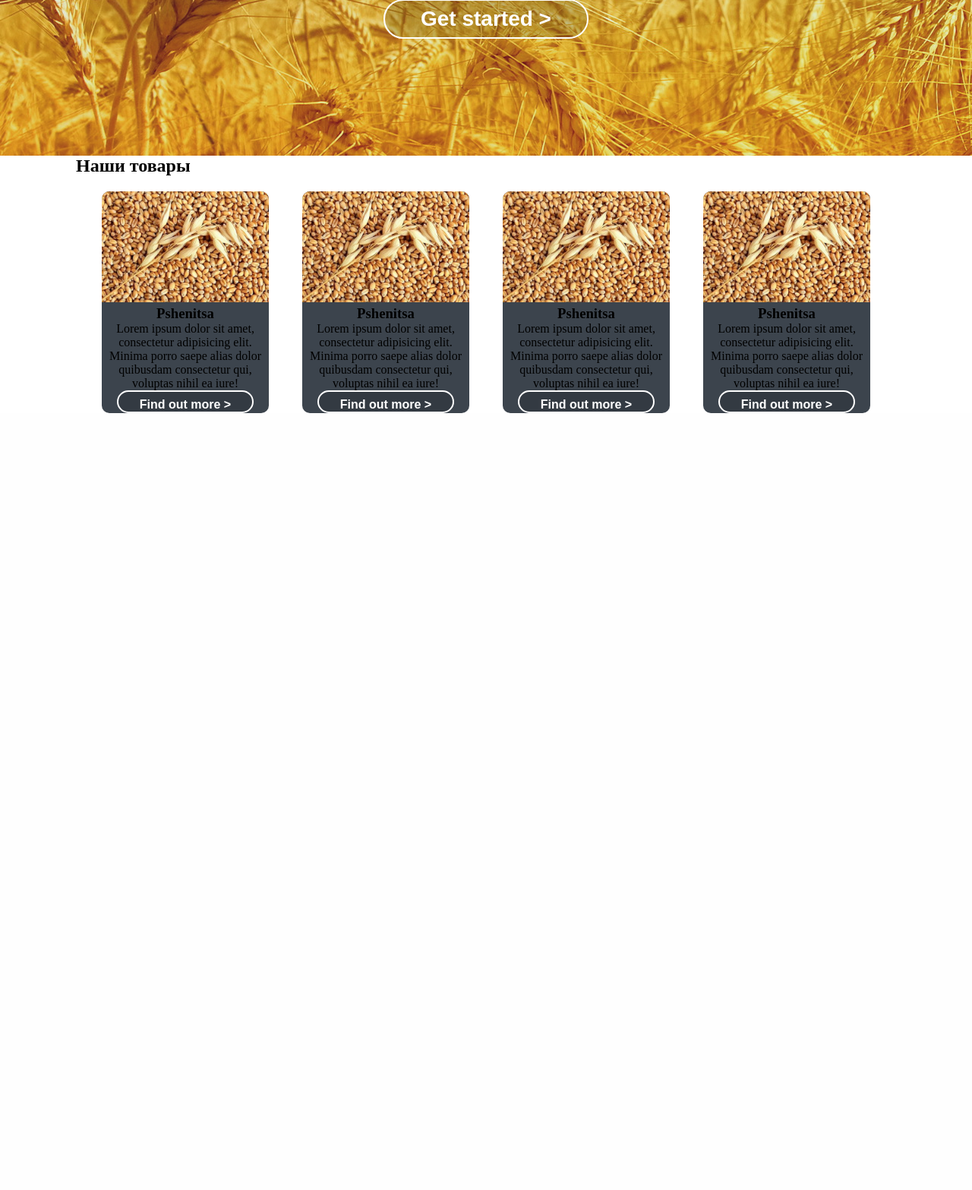
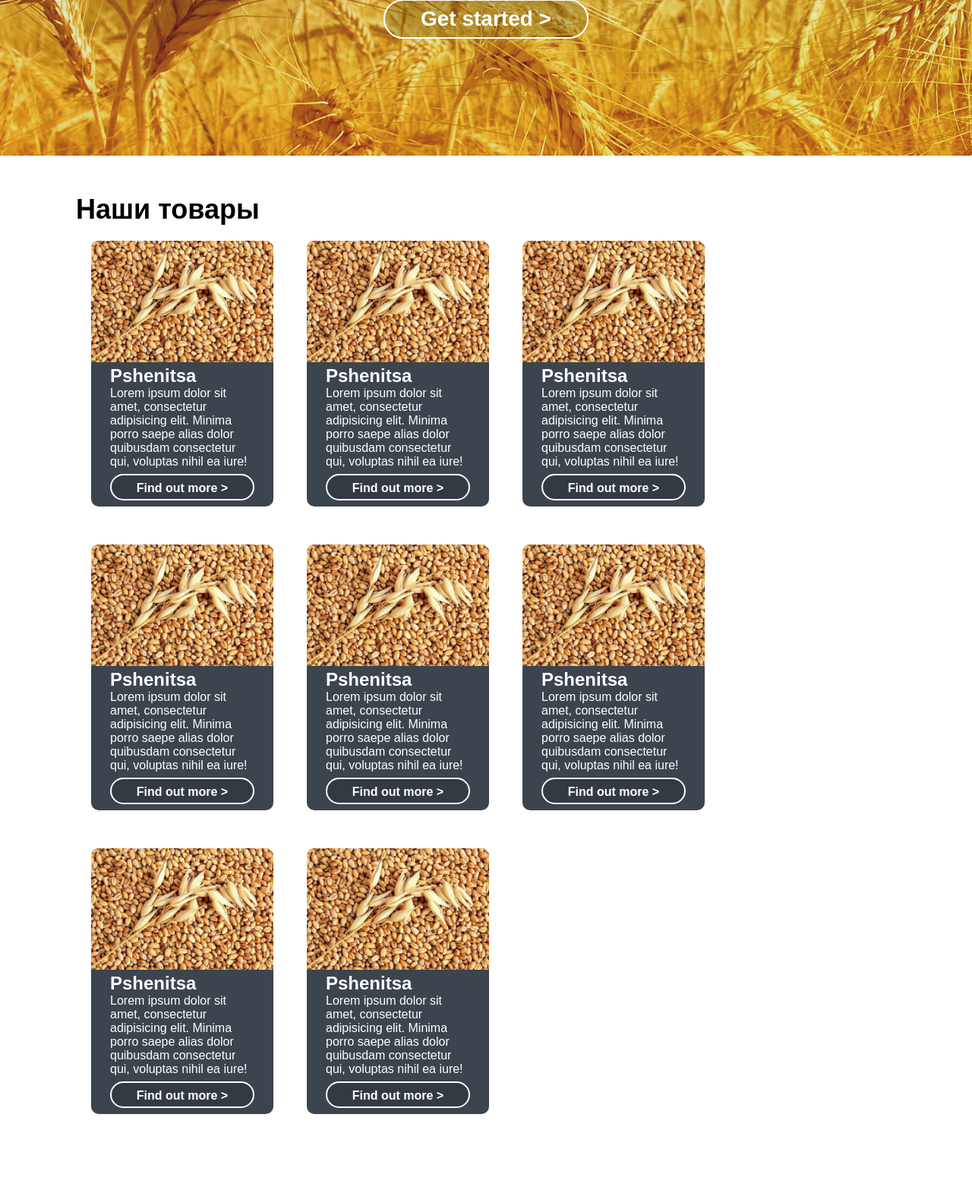
Before and after one commit to Supcchik/Klever, a PHP site: page / in a window 1280 px wide. Shown: the part 625-2192 px from the top of the page at 76% size. Before the commit the page ends 1169 px from the top, so only its background shows below. Run offline with PHP 8.4, Linux system fonts and the light colour scheme.

Commit message:
Items 90%

```diff
--- a/css/style.css
+++ b/css/style.css
@@ -128,24 +128,52 @@ nav {
     font-weight: bold;
     color: white; }
 
+.market {
+  margin-top: 50px;
+  padding-bottom: 50px; }
+  .market h2 {
+    font-family: sans-serif;
+    font-weight: bold;
+    font-size: 36px; }
+  .market p {
+    width: 190px; }
+
 .market_items {
-  text-align: center;
   padding-top: 20px; }
 
 .market_item {
   display: inline-block;
-  background-color: #3C444D;
-  width: 220px;
+  width: 240px;
   margin: 0 20px;
-  text-align: center;
-  border-radius: 10px; }
+  height: 350px;
+  padding-bottom: 50px; }
+  .market_item .color_market {
+    background-color: #3C444D;
+    width: 240px;
+    border-radius: 10px;
+    height: 350px; }
+  .market_item .item_name {
+    color: #ffffff;
+    font-size: 24px;
+    font-family: sans-serif;
+    margin-left: 25px; }
+  .market_item .item_caption {
+    color: #ffffff;
+    font-size: 16px;
+    font-family: sans-serif;
+    margin-left: 25px;
+    padding-bottom: 7px; }
   .market_item .ghost_button {
-    width: 180px;
-    height: 30px;
+    text-align: center;
+    width: 190px;
+    height: 35px;
     text-align: center; }
     .market_item .ghost_button a {
       font-size: 16px; }
 
+.button_holder {
+  text-align: center; }
+
 .market_item_icon {
-  width: 220px;
+  width: 240px;
   border-radius: 10px 10px 0 0; }
--- a/index.html
+++ b/index.html
@@ -30,8 +30,8 @@
 			<section class="main_content container">
 				<nav>
 				    <ul>
-				        <li><a href="#">Наши товары</a></li>
-				        <li><a href="#">Лучшие предложения</a></li>
+				        <li><a href="#market">Наши товары</a></li>
+				        <li><a href="#best_offer">Лучшие предложения</a></li>
 				        <li><a href="#">Преимущества</a></li>
 				        <li><a href="#">О нас</a></li>
 				        <li><a href="#">Гарантии</a></li>
@@ -52,40 +52,109 @@
 				<h2>Наши товары</h2>
 				<div class="market_items">
 					<div class="market_item">
-						<img src="img/98807728_w0_h0_pshenitsa.jpg" alt="" class="market_item_icon">
-						<h3 class="item_name">Pshenitsa</h3>
-						<p class="item_caption">Lorem ipsum dolor sit amet, consectetur adipisicing elit. Minima porro saepe alias dolor quibusdam consectetur qui, voluptas nihil ea iure!</p>
-						<button class="ghost_button">
-						<a href="#">Find out more<span> > </span></a>
-						</button>
+							<div class="color_market">
+							<img src="img/98807728_w0_h0_pshenitsa.jpg" alt="" class="market_item_icon">
+							<h3 class="item_name">Pshenitsa</h3>
+							<p class="item_caption">Lorem ipsum dolor sit amet, consectetur adipisicing elit. Minima porro saepe alias dolor quibusdam consectetur qui, voluptas nihil ea iure!</p>
+							<div class="button_holder">
+							<button class="ghost_button">
+							<a href="#">Find out more<span> > </span></a>
+							</button>
+							</div>
+						</div>
 					</div>
 					<div class="market_item">
-						<img src="img/98807728_w0_h0_pshenitsa.jpg" alt="" class="market_item_icon">
-						<h3 class="item_name">Pshenitsa</h3>
-						<p class="item_caption">Lorem ipsum dolor sit amet, consectetur adipisicing elit. Minima porro saepe alias dolor quibusdam consectetur qui, voluptas nihil ea iure!</p>
-						<button class="ghost_button">
-						<a href="#">Find out more<span> > </span></a>
-						</button>
+							<div class="color_market">
+							<img src="img/98807728_w0_h0_pshenitsa.jpg" alt="" class="market_item_icon">
+							<h3 class="item_name">Pshenitsa</h3>
+							<p class="item_caption">Lorem ipsum dolor sit amet, consectetur adipisicing elit. Minima porro saepe alias dolor quibusdam consectetur qui, voluptas nihil ea iure!</p>
+							<div class="button_holder">
+							<button class="ghost_button">
+							<a href="#">Find out more<span> > </span></a>
+							</button>
+							</div>
+						</div>
 					</div>
 					<div class="market_item">
-						<img src="img/98807728_w0_h0_pshenitsa.jpg" alt="" class="market_item_icon">
-						<h3 class="item_name">Pshenitsa</h3>
-						<p class="item_caption">Lorem ipsum dolor sit amet, consectetur adipisicing elit. Minima porro saepe alias dolor quibusdam consectetur qui, voluptas nihil ea iure!</p>
-						<button class="ghost_button">
-						<a href="#">Find out more<span> > </span></a>
-						</button>
+							<div class="color_market">
+							<img src="img/98807728_w0_h0_pshenitsa.jpg" alt="" class="market_item_icon">
+							<h3 class="item_name">Pshenitsa</h3>
+							<p class="item_caption">Lorem ipsum dolor sit amet, consectetur adipisicing elit. Minima porro saepe alias dolor quibusdam consectetur qui, voluptas nihil ea iure!</p>
+							<div class="button_holder">
+							<button class="ghost_button">
+							<a href="#">Find out more<span> > </span></a>
+							</button>
+							</div>
+						</div>
 					</div>
 					<div class="market_item">
-						<img src="img/98807728_w0_h0_pshenitsa.jpg" alt="" class="market_item_icon">
-						<h3 class="item_name">Pshenitsa</h3>
-						<p class="item_caption">Lorem ipsum dolor sit amet, consectetur adipisicing elit. Minima porro saepe alias dolor quibusdam consectetur qui, voluptas nihil ea iure!</p>
-						<button class="ghost_button">
-						<a href="#">Find out more<span> > </span></a>
-						</button>
+							<div class="color_market">
+							<img src="img/98807728_w0_h0_pshenitsa.jpg" alt="" class="market_item_icon">
+							<h3 class="item_name">Pshenitsa</h3>
+							<p class="item_caption">Lorem ipsum dolor sit amet, consectetur adipisicing elit. Minima porro saepe alias dolor quibusdam consectetur qui, voluptas nihil ea iure!</p>
+							<div class="button_holder">
+							<button class="ghost_button">
+							<a href="#">Find out more<span> > </span></a>
+							</button>
+							</div>
+						</div>
+					</div>
+					<div class="market_item">
+							<div class="color_market">
+							<img src="img/98807728_w0_h0_pshenitsa.jpg" alt="" class="market_item_icon">
+							<h3 class="item_name">Pshenitsa</h3>
+							<p class="item_caption">Lorem ipsum dolor sit amet, consectetur adipisicing elit. Minima porro saepe alias dolor quibusdam consectetur qui, voluptas nihil ea iure!</p>
+							<div class="button_holder">
+							<button class="ghost_button">
+							<a href="#">Find out more<span> > </span></a>
+							</button>
+							</div>
+						</div>
+					</div>
+					<div class="market_item">
+							<div class="color_market">
+							<img src="img/98807728_w0_h0_pshenitsa.jpg" alt="" class="market_item_icon">
+							<h3 class="item_name">Pshenitsa</h3>
+							<p class="item_caption">Lorem ipsum dolor sit amet, consectetur adipisicing elit. Minima porro saepe alias dolor quibusdam consectetur qui, voluptas nihil ea iure!</p>
+							<div class="button_holder">
+							<button class="ghost_button">
+							<a href="#">Find out more<span> > </span></a>
+							</button>
+							</div>
+						</div>
+					</div>
+					<div class="market_item">
+							<div class="color_market">
+							<img src="img/98807728_w0_h0_pshenitsa.jpg" alt="" class="market_item_icon">
+							<h3 class="item_name">Pshenitsa</h3>
+							<p class="item_caption">Lorem ipsum dolor sit amet, consectetur adipisicing elit. Minima porro saepe alias dolor quibusdam consectetur qui, voluptas nihil ea iure!</p>
+							<div class="button_holder">
+							<button class="ghost_button">
+							<a href="#">Find out more<span> > </span></a>
+							</button>
+							</div>
+						</div>
+					</div>
+					<div class="market_item">
+							<div class="color_market">
+							<img src="img/98807728_w0_h0_pshenitsa.jpg" alt="" class="market_item_icon">
+							<h3 class="item_name">Pshenitsa</h3>
+							<p class="item_caption">Lorem ipsum dolor sit amet, consectetur adipisicing elit. Minima porro saepe alias dolor quibusdam consectetur qui, voluptas nihil ea iure!</p>
+							<div class="button_holder">
+							<button class="ghost_button">
+							<a href="#">Find out more<span> > </span></a>
+							</button>
+							</div>
+						</div>
 					</div>
 				</div>
 			</section>
 			<!-- Market content end -->
+			<!-- Best offer content start -->
+			<section id="best_offer" class="best_offer">
+
+			</section>
+			<!-- Best offer contetn end -->
 		</main>
 		<!-- Main page contetn end -->
 	</div>
--- a/scss/_main.scss
+++ b/scss/_main.scss
@@ -179,26 +179,60 @@ nav{
 
 }
 
+.market{
+	margin-top: 50px;
+	padding-bottom: 50px;
 
+	h2{
+		font-family: sans-serif;
+		font-weight: bold;
+		font-size: 36px;
+	}
+
+	p{
+		width: 190px;
+	}
+
+}
 
 .market_items{
-	// display: inline-block;
-	// width: calc((100%-300px)/2);
-text-align: center;
 	padding-top: 20px;
+
 }
 
 .market_item{
 	display: inline-block;
-	background-color: #3C444D;
-	width: 220px;
+	width: 240px;
 	margin: 0 20px;
-	text-align: center;
-	border-radius: 10px;
+	height: 350px;
+	padding-bottom: 50px;
+
+	.color_market{
+		background-color: #3C444D;
+		width: 240px;
+		border-radius: 10px;
+		height: 350px;
+	}
+
+	.item_name{
+		color: #ffffff;
+		font-size: 24px;
+		font-family: sans-serif;
+		margin-left: 25px;
+	}
+
+	.item_caption{
+		color: #ffffff;
+		font-size: 16px;
+		font-family: sans-serif;
+		margin-left: 25px;
+		padding-bottom: 7px;
+	}
 
 	.ghost_button{
-		width: 180px;
-		height: 30px;
+		text-align: center;
+		width: 190px;
+		height: 35px;
 		text-align: center;
 	 	a{
 			font-size: 16px;
@@ -206,7 +240,11 @@ text-align: center;
 	}
 }
 
+.button_holder{
+	text-align: center;
+}
+
 .market_item_icon{
-	width: 220px;
+	width: 240px;
 	border-radius: 10px 10px 0 0;
 }
```
